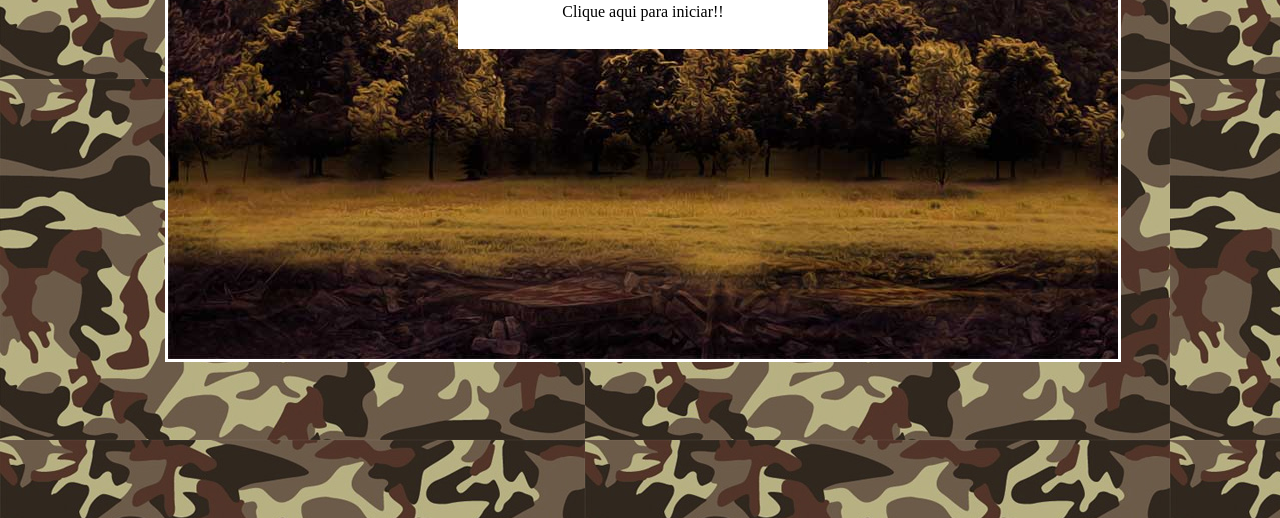
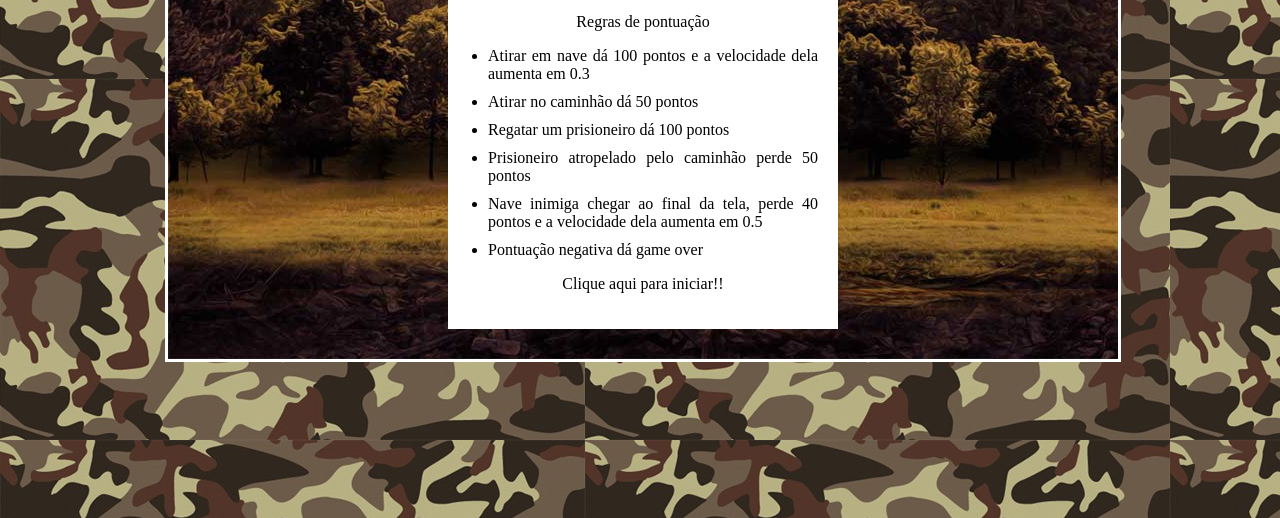
Before and after one commit to viniciusna/spaceship-game, a plain HTML site: page index.html in a window 1280 px wide. Shown: the part 282-800 px from the top of the page. Drawn offline with Linux system fonts and the light colour scheme.

Commit message:
Regras na página inicial

```diff
--- a/css/styles.css
+++ b/css/styles.css
@@ -11,6 +11,15 @@ h1 {
 
 body {
     background-image:url(../imgs/fundo.jpg);
+}
+
+ul {
+    text-align: justify;
+    padding-left: 20px;
+}
+
+ul li {
+    margin-bottom: 10px
 }
 
 #container{
@@ -70,13 +79,12 @@ background-image:url(../imgs/apache.png);
 
 #inicio {
     width:350px;
-    height:200px;
     background-color:#FFF;
      margin-left:auto;
     margin-right:auto;
      margin-top:100px;
     text-align:center;
-    padding:10px;
+    padding:20px;
 }
 
 .anima1 {
--- a/index.html
+++ b/index.html
@@ -9,15 +9,24 @@
 <body>
 <div id="container">
 
-	<div id="fundoGame">
+    <div id="fundoGame">
 
-		<div id="inicio" onclick="start()">
+        <div id="inicio" onclick="start()">
             <h1> Resgate </h1>
 
-		    <p>Utilize a tecla W para movimentar o helicóptero para cima, a tecla S para movimentar o helicóptero para baixo e a tecla D para atirar.</p>
-		    <p> Clique aqui para iniciar!! </p>
+            <p>Utilize a tecla W para movimentar o helicóptero para cima, a tecla S para movimentar o helicóptero para baixo e a tecla D para atirar.</p>
+            <p>Regras de pontuação</p>
+            <ul>
+                <li>Atirar em nave dá 100 pontos e a velocidade dela aumenta em 0.3</li>
+                <li>Atirar no caminhão dá 50 pontos</li>
+                <li>Regatar um prisioneiro dá 100 pontos</li>
+                <li>Prisioneiro atropelado pelo caminhão perde 50 pontos</li>
+                <li>Nave inimiga chegar ao final da tela, perde 40 pontos e a velocidade dela aumenta em 0.5</li>
+                <li>Pontuação negativa dá game over</li>
+            </ul>
+            <p> Clique aqui para iniciar!! </p>
 
-		</div>
+        </div>
 
     </div>
 </div>
--- a/js/script.js
+++ b/js/script.js
@@ -292,7 +292,7 @@ function start() {
 
     //Reposiciona o prisioneiro
     function reposicionaPrisioneiro() {
-        let tempoAmigo = window.setInterval(reposiciona6, 8000);
+        let tempoAmigo = window.setInterval(reposiciona6, 6000);
 
         function reposiciona6() {
             window.clearInterval(tempoAmigo);
```
Also changed, not shown: 1 other file.
